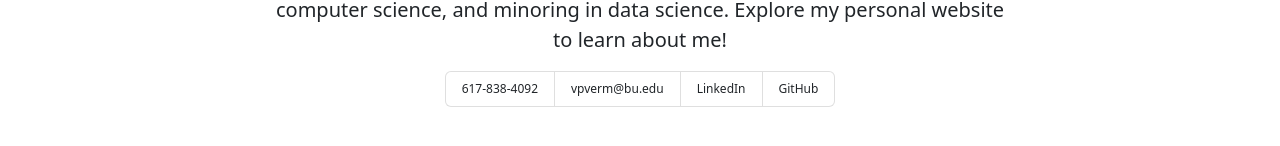
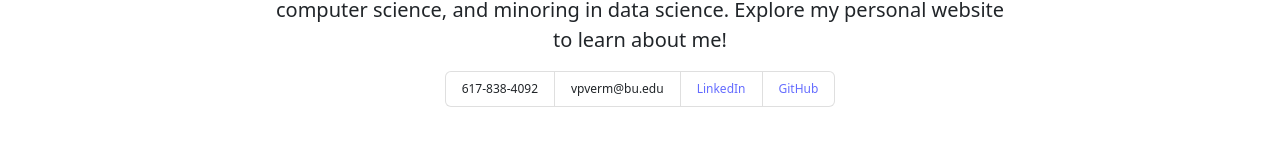
Before and after one commit to victorverma3/Portfolio, a React (Vite) app: page / in a window 1280 px wide. Shown: the part 430-576 px from the top of the page. Built offline with nearby package versions, Linux system fonts and the light colour scheme.

Commit message:
added LinkedIn and GitHub links

```diff
--- a/src/components/footer/Footer.css
+++ b/src/components/footer/Footer.css
@@ -1,5 +1,13 @@
+a {
+   text-decoration: none;
+}
+a:hover {
+   text-decoration: underline;
+}
+
 .flexbox {
    display: flex;
    justify-content: center;
    font-size: 12px;
+   margin: auto;
 }
--- a/src/components/footer/Footer.tsx
+++ b/src/components/footer/Footer.tsx
@@ -8,8 +8,19 @@ const Footer = () => {
       <ListGroup variant="horizontal">
         <ListGroup.Item>617-838-4092</ListGroup.Item>
         <ListGroup.Item>vpverm@bu.edu</ListGroup.Item>
-        <ListGroup.Item>LinkedIn</ListGroup.Item>
-        <ListGroup.Item>GitHub</ListGroup.Item>
+        <ListGroup.Item>
+          <a
+            href="https://www.linkedin.com/in/victor-verma-91713022b/"
+            target="_blank"
+          >
+            LinkedIn
+          </a>
+        </ListGroup.Item>
+        <ListGroup.Item>
+          <a href="https://github.com/victorverma3" target="_blank">
+            GitHub
+          </a>
+        </ListGroup.Item>
       </ListGroup>
     </div>
   );
```
